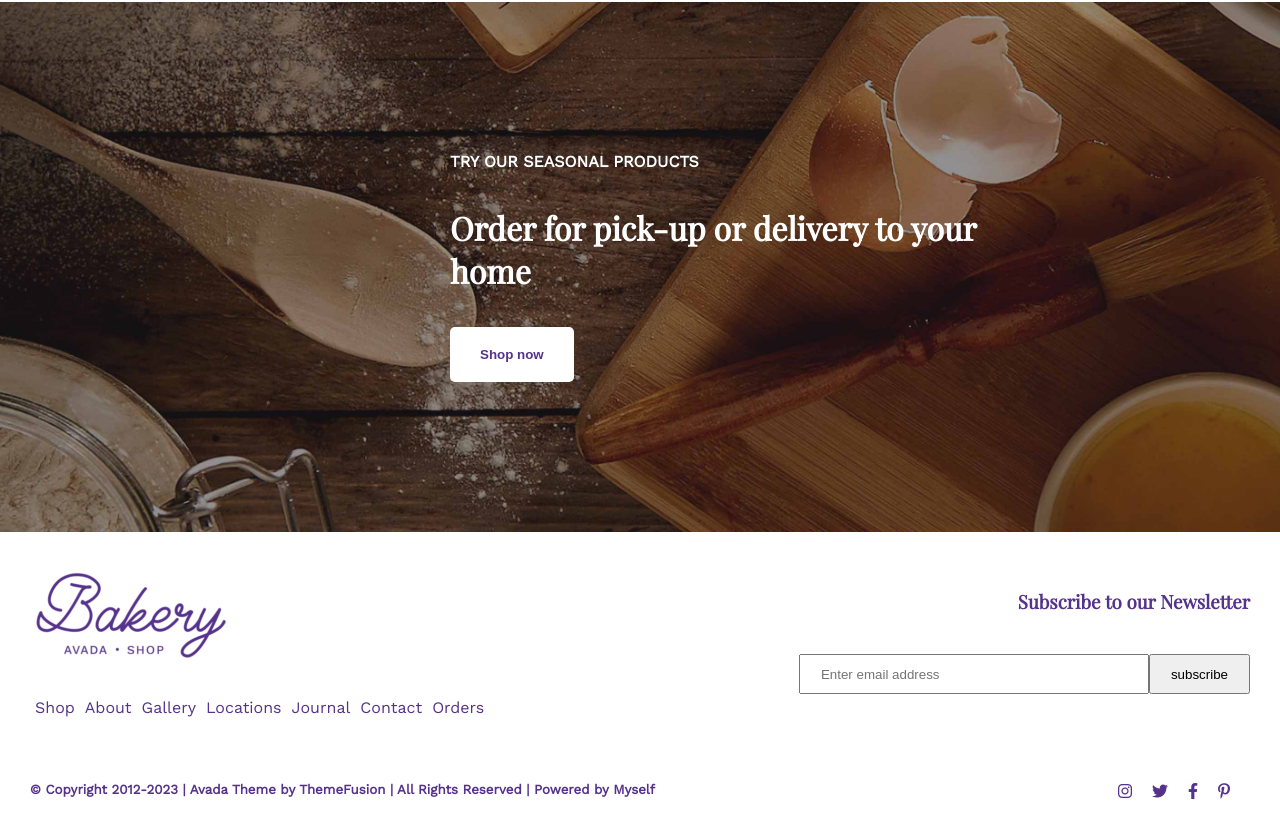
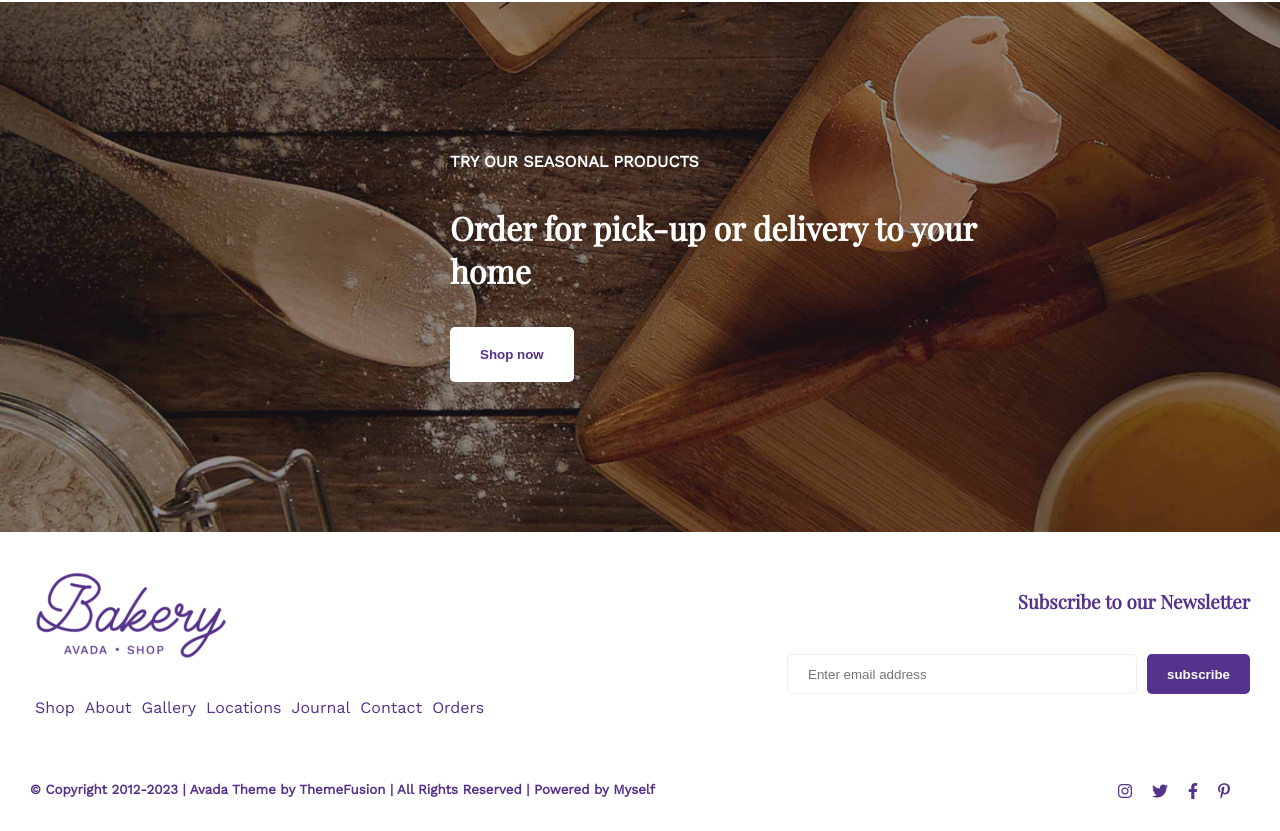
Before and after one commit to EnricoNapolitano/2023-01-31-esame_midterm, a Vue app in the folder proj-html-vuejs/: page / in a window 1280 px wide. Shown: the part 7258-8089 px from the top of the page. Built offline with nearby package versions, Linux system fonts and the light colour scheme.

Commit message:
style of input area

```diff
--- a/proj-html-vuejs/src/components/generics/InputForm.vue
+++ b/proj-html-vuejs/src/components/generics/InputForm.vue
@@ -8,19 +8,30 @@ export default {
 <template>
     <form>
         <input type="text" v-model.trim="value" :placeholder="placeholder || 'Type here...'">
-        <button> {{ text || 'SEND' }}</button>
+        <button class="btn"> {{ text || 'SEND' }}</button>
     </form>
 </template>
 
-<style scoped>
+<style lang="scss" scoped>
+@use '../../assets/scss/partials/variables' as*;
+
 input {
     width: 350px;
     height: 40px;
     padding-left: 20px;
+
+    border: 1px solid $violet3;
+    border-radius: 5px;
+
+    &:focus {
+        outline: none;
+        border-color: $violet4;
+    }
 }
 
 button {
     height: 40px;
     padding: 0 20px;
+    margin-left: 10px;
 }
 </style>
```
